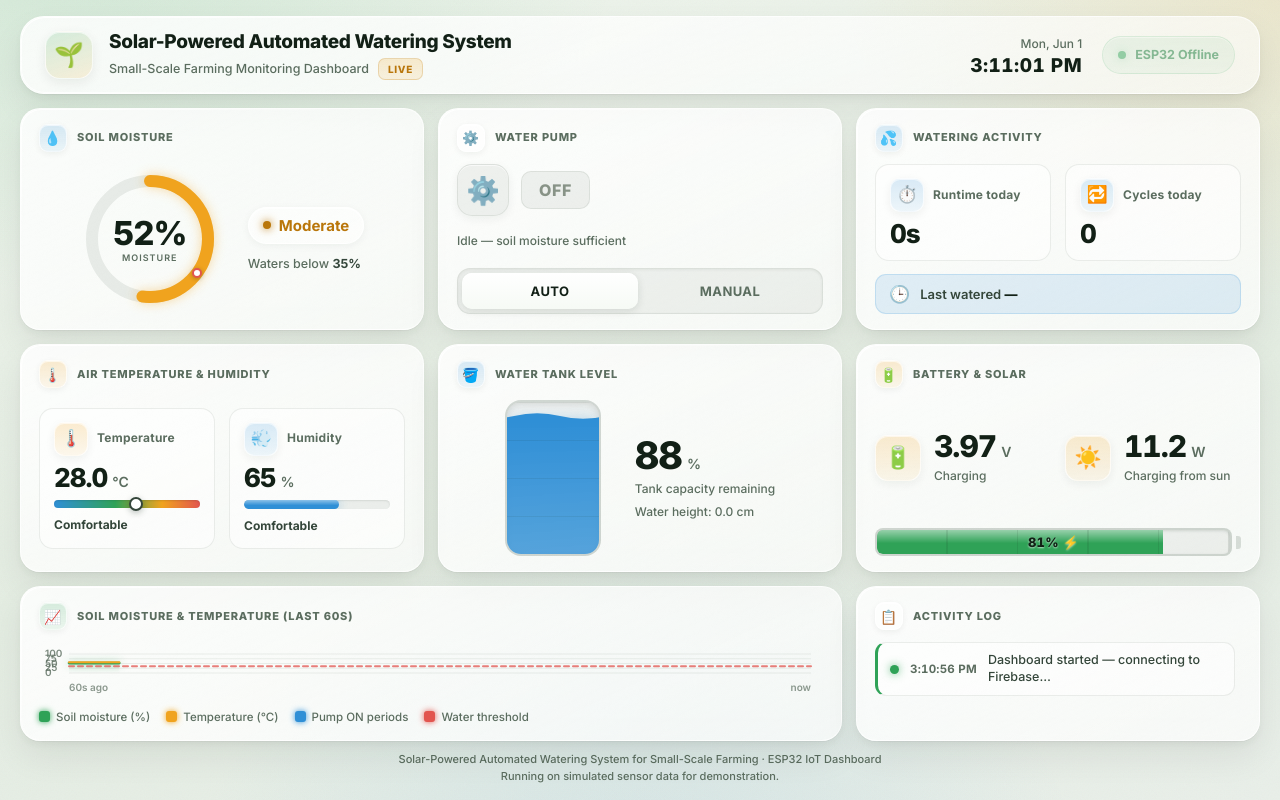
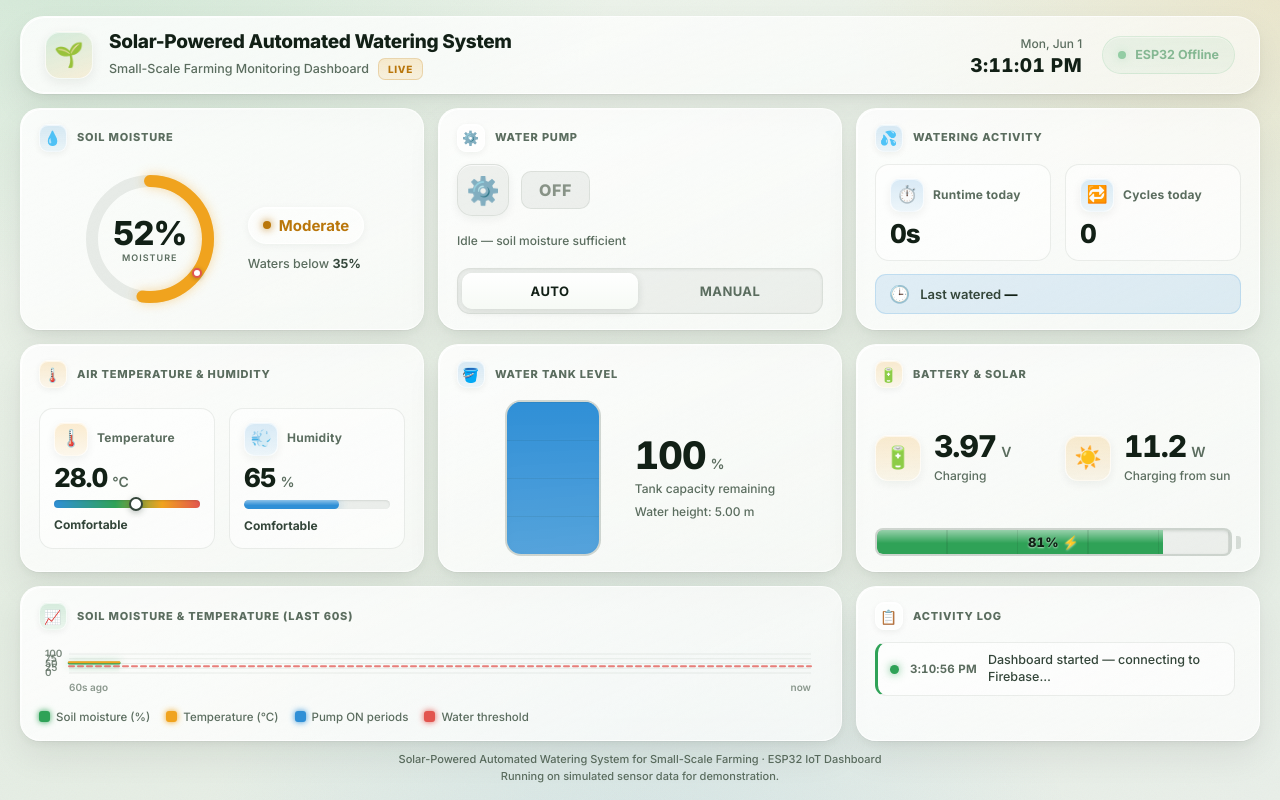
Before and after one commit to vv4nity/solar-watering-dashboard, a website: page index.html in a window 1280 px wide. Drawn offline with Linux system fonts and the light colour scheme; no server answers.

Commit message:
Mock tank display: remap narrow sensor band to 0-100% on a 5m tank
raw 36% -> 5% (refill), raw 40% -> 98% (full); height shown in meters.

Co-Authored-By: Claude Opus 4.8 <noreply@anthropic.com>

```diff
--- a/index.html
+++ b/index.html
@@ -702,6 +702,14 @@ const THRESHOLD_HIGH = 65;   // % to stop watering
 // cards while every other reading stays live from the device. Set false later.
 const MOCK_POWER = true;
 
+// The water sensor only swings in a narrow raw band (~36–40%). Mock the tank
+// display so that band stretches across a meaningful 0–100% on a 5 m tank:
+//   raw 36% -> shows 5%  (needs refill),   raw 40% -> shows 98% (full).
+const MOCK_TANK = true;
+const TANK_HEIGHT_M = 5;                       // displayed tank height (mock)
+const TANK_RAW_LOW = 36,  TANK_RAW_HIGH = 40;  // raw sensor band
+const TANK_DISP_LOW = 5,  TANK_DISP_HIGH = 98; // mapped display band
+
 let state = {
   soil: 52,        // %
   temp: 28,        // °C
@@ -888,8 +896,13 @@ function render(){
   document.getElementById('humState').textContent =
     h < 30 ? 'Dry air' : h < 70 ? 'Comfortable' : 'Humid';
 
-  // Tank
-  const t = Math.round(state.tank);
+  // Tank — optionally remap the narrow raw sensor band to a full 0–100% display.
+  let t = Math.round(state.tank);
+  if (MOCK_TANK){
+    t = Math.round(clamp(
+      TANK_DISP_LOW + (state.tank - TANK_RAW_LOW) / (TANK_RAW_HIGH - TANK_RAW_LOW) * (TANK_DISP_HIGH - TANK_DISP_LOW),
+      0, 100));
+  }
   document.getElementById('tankVal').textContent = t;
   const water = document.getElementById('tankWater');
   water.style.height = t + '%';
@@ -898,7 +911,9 @@ function render(){
   water.style.background = `linear-gradient(180deg, ${tcol}, ${tcol}cc)`;
   document.getElementById('tankSub').textContent =
     t < 15 ? 'LOW — refill tank soon' : t < 35 ? 'Getting low' : 'Tank capacity remaining';
-  document.getElementById('tankHeight').textContent = 'Water height: ' + state.height.toFixed(1) + ' cm';
+  document.getElementById('tankHeight').textContent = MOCK_TANK
+    ? 'Water height: ' + (t / 100 * TANK_HEIGHT_M).toFixed(2) + ' m'
+    : 'Water height: ' + state.height.toFixed(1) + ' cm';
 
   // Battery / solar
   document.getElementById('battVal').textContent = state.batt.toFixed(2);
```
